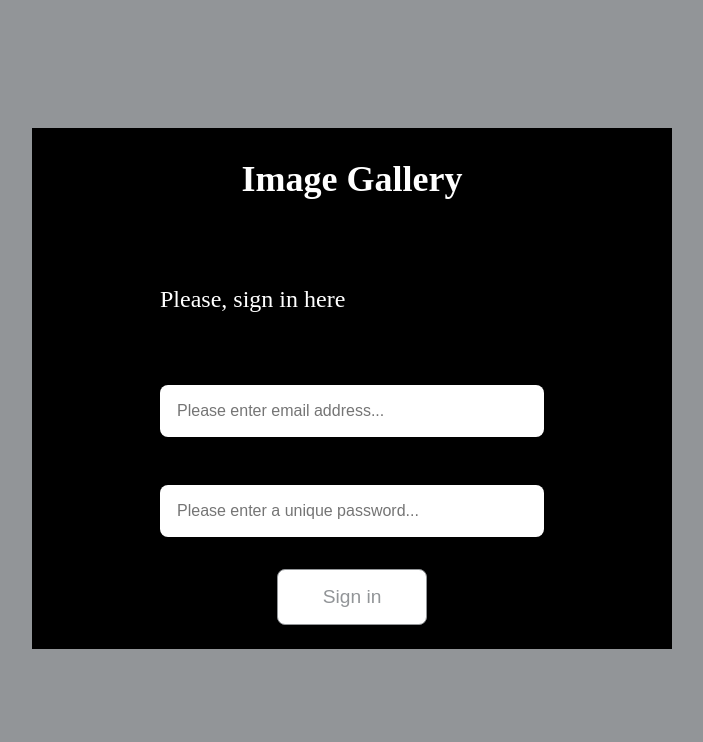
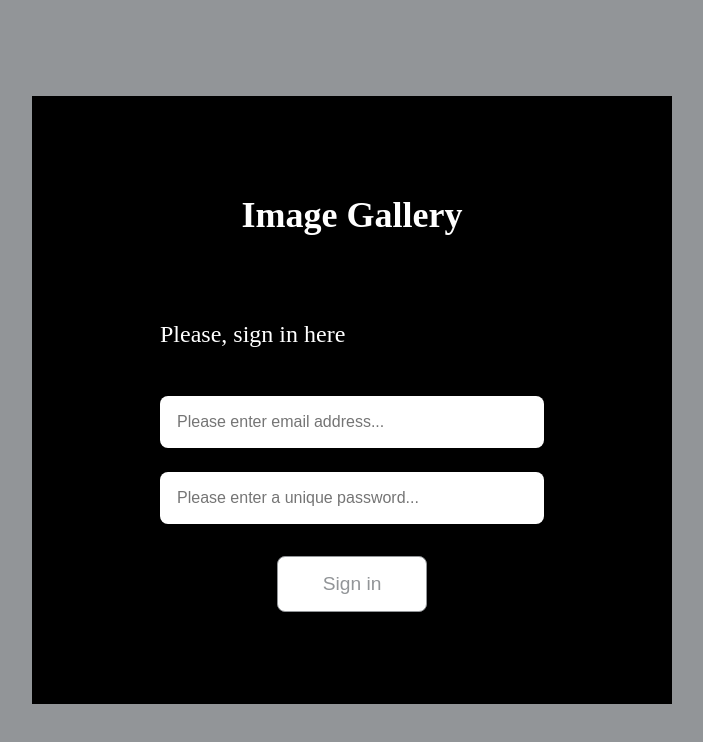
Before and after one commit to MUFTIATBAKARE/galleria-, a React (Vite) app: page / in a window 1280 px wide. Shown: the top 742 px of the page, without its empty margins (288-991 px from the left). Built offline with nearby package versions, Linux system fonts and the light colour scheme; no server answers; the HTML template or start-up script is replaced by a standard one.

Commit message:
feat: input field flaw

```diff
--- a/src/App.css
+++ b/src/App.css
@@ -139,12 +139,13 @@ li:active {
     align-items: center;
     justify-content: center;
     gap: 32px;
-    margin: 48px auto;
+    margin: 16px auto;
     position: absolute;
     background-color: #000;
     width: 50%;
     left: 25%;
     top: 10%;
+    bottom: 10%;
     padding-bottom: 24px;
   }
   .gallery_content {
@@ -163,7 +164,7 @@ li:active {
 /* widescreens */
 @media screen and (min-width: 1025px) {
   .auth_content {
-    gap: 48px;
+    gap: 24px;
     width: 60%;
   }
 
@@ -173,12 +174,13 @@ li:active {
     align-items: center;
     justify-content: center;
     gap: 32px;
-    margin: 48px auto;
+    margin: 16px auto;
     position: absolute;
     background-color: #000;
     width: 50%;
     left: 25%;
     top: 10%;
+    bottom: 10%;
     padding-bottom: 24px;
   }
   .gallery_content {
```
